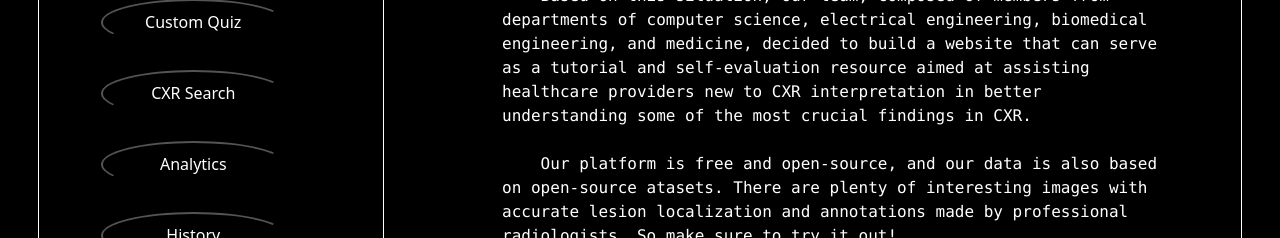
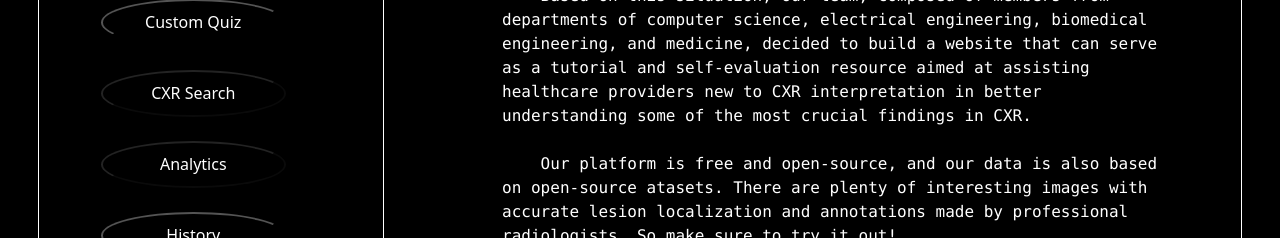
Before and after one commit to eric900115/PulmoCoach, an Angular app: page /menu in a window 1280 px wide. Shown: the part 475-713 px from the top of the page. Built offline with nearby package versions, Linux system fonts and the light colour scheme; a web font is replaced by a local one.

Commit message:
disable some btn

```diff
--- a/src/app/menu/menu.component.html
+++ b/src/app/menu/menu.component.html
@@ -25,12 +25,12 @@
             </button>
         </div>
 		<div>
-            <button id="Search_btn" class="home_btn">
+            <button id="Search_btn" class="home_btn" disabled="disabled">
                 CXR Search
             </button>
         </div>
 		<div>
-            <button id="Analytics_btn" class="home_btn">
+            <button id="Analytics_btn" class="home_btn" disabled="disabled">
                 Analytics
             </button>
         </div>
```
